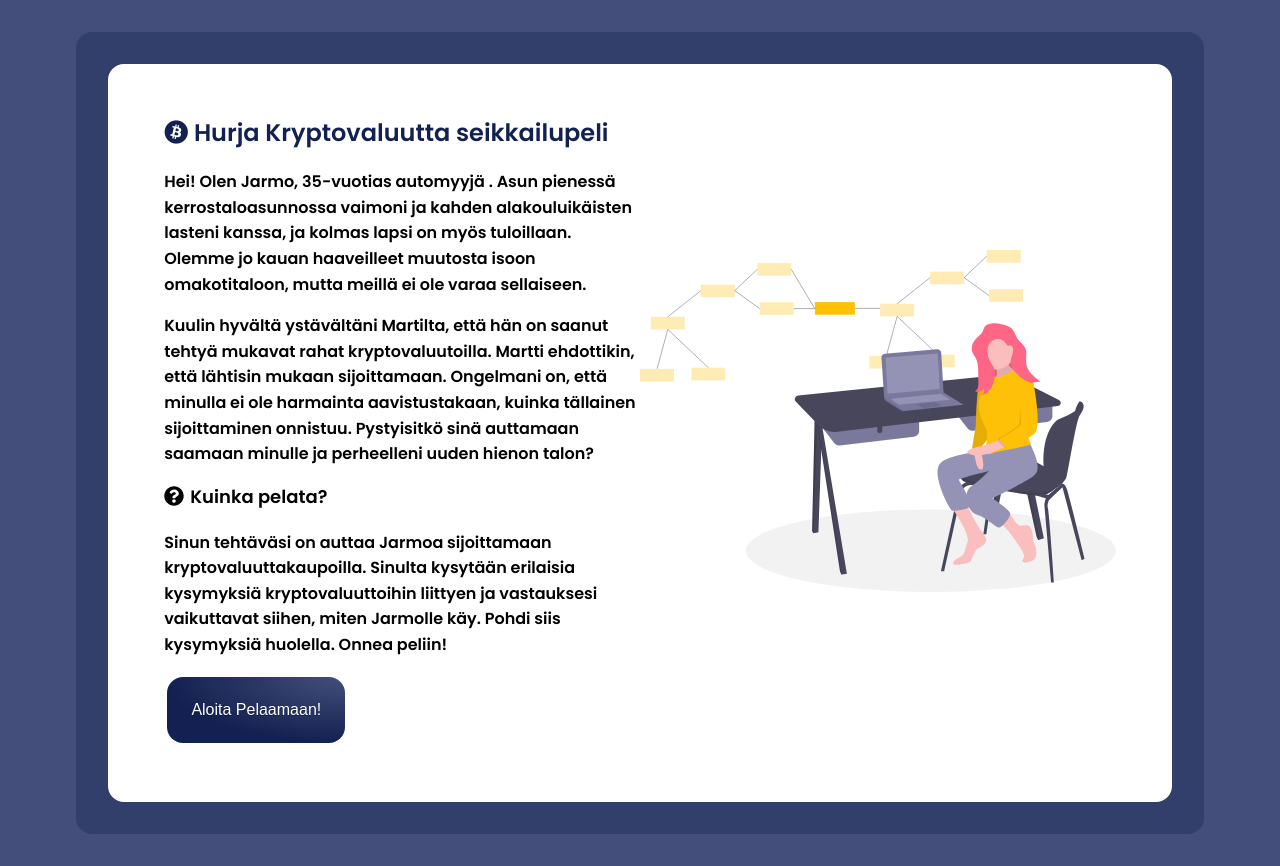
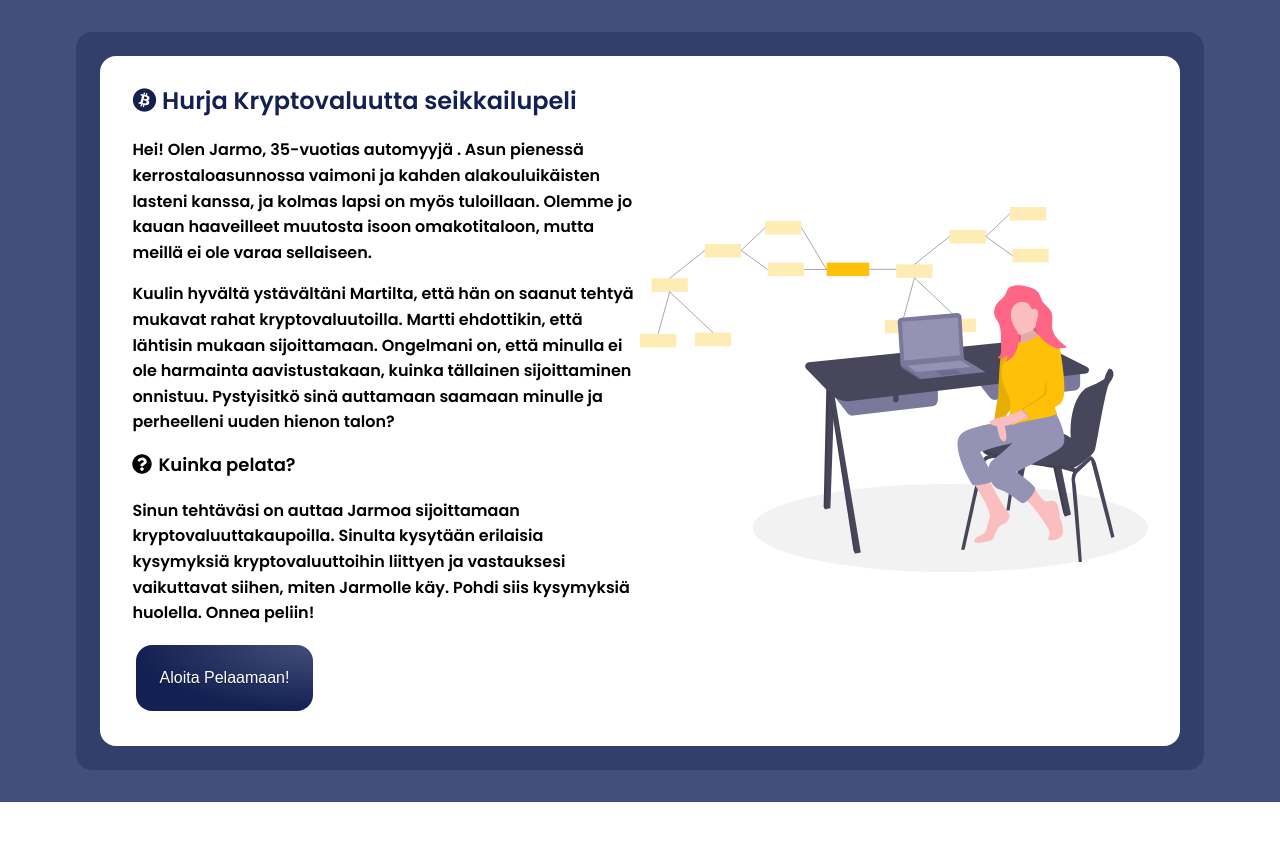
Before and after one commit to Crypto-quiz/Krypto-peli, a PHP site: page / in a window 1280 px wide. After the commit the page ends 802 px from the top, so only its background shows below. Run offline with PHP 8.4, Linux system fonts and the light colour scheme.

Commit message:
CSS muutoksia

```diff
--- a/css/styles.css
+++ b/css/styles.css
@@ -130,17 +130,17 @@ section {
 
 .wrap {
   background: #ffffff;
-  padding: 5%;
+  padding: 3%;
   border-radius: 1em;
   border-style: solid;
-  border-color: #ffffff;
+  border-width: 0em;
 }
 
 .borderi {
-  background: #333F6B;
   border-radius: 1em;
   border-style: solid;
-  border-width: 2em;
+  border-width: 1.5em;
+  background: #333F6B;
   border-color: #333F6B;
 }
 .kuva {
```
